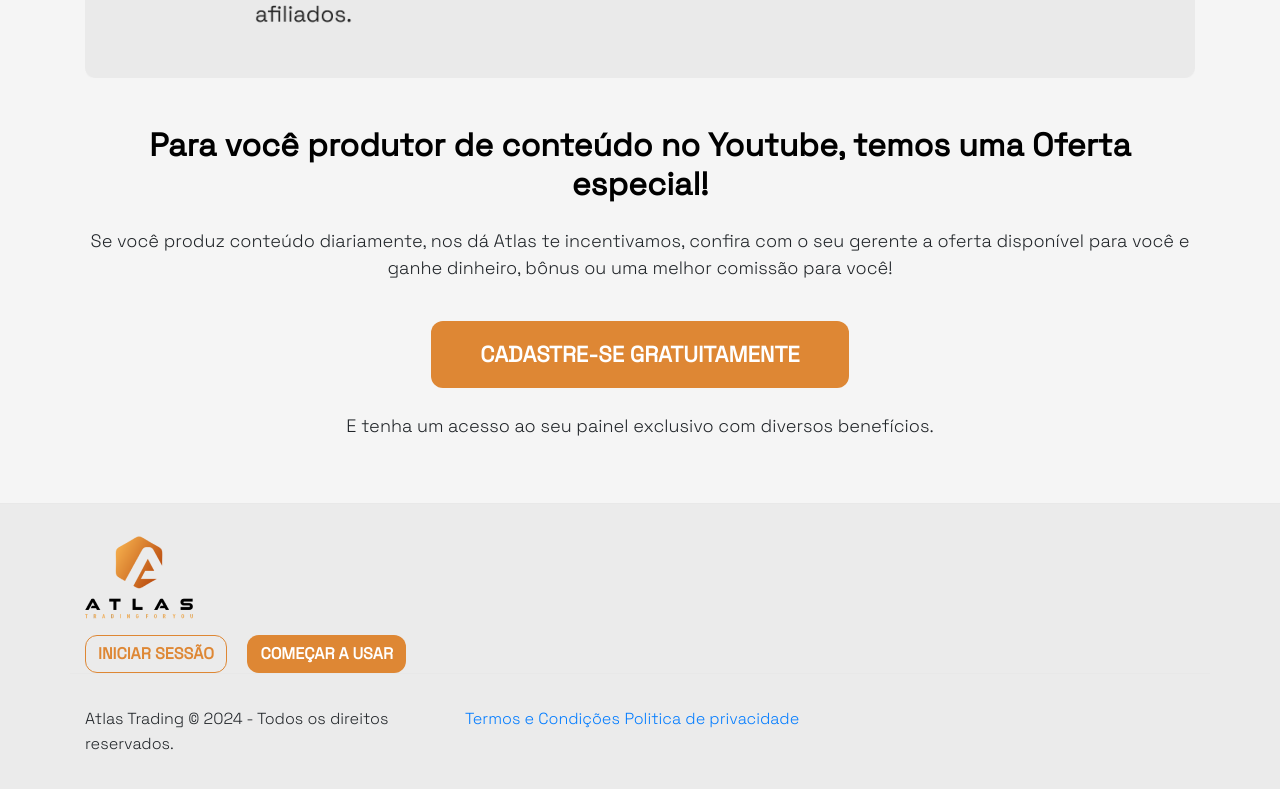
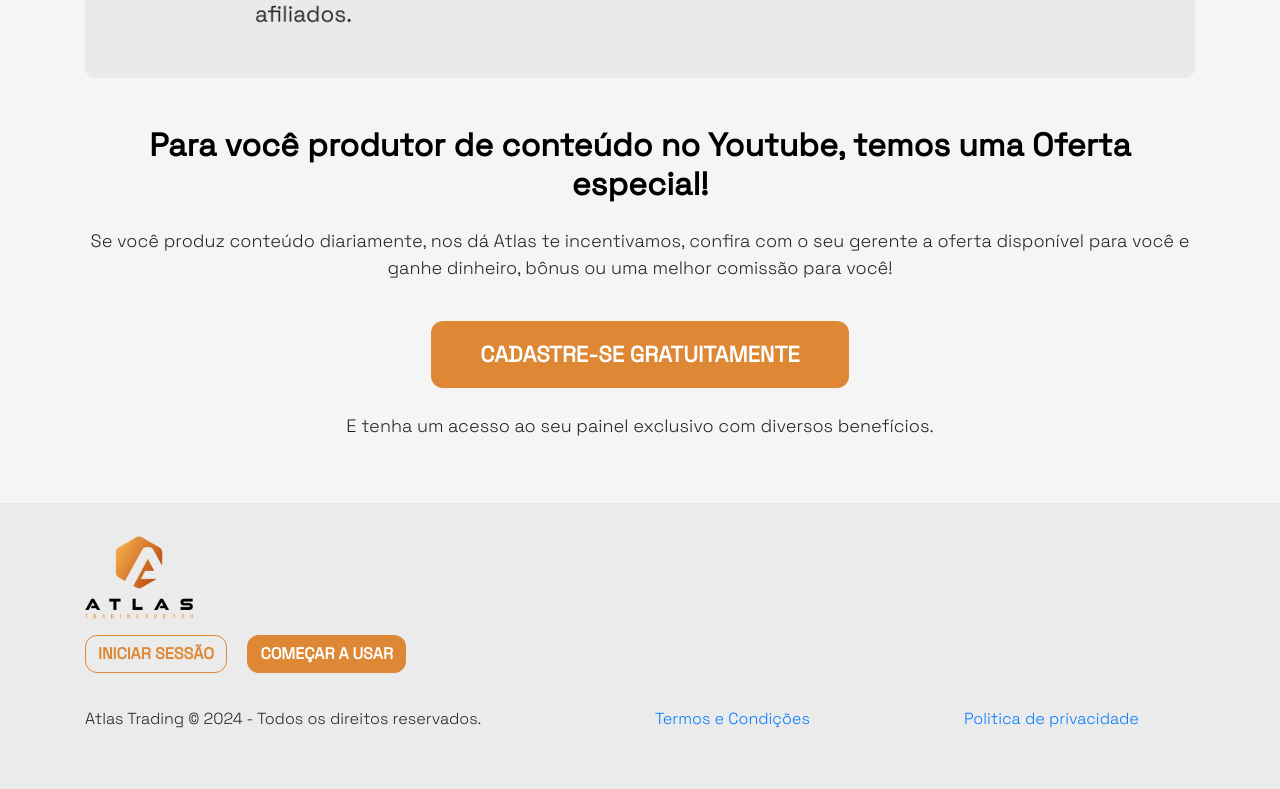
Before and after one commit to CaioAbra/afiliadosAtlas, a plain HTML site: page index.html in a window 1280 px wide. Shown: the part 4177-4966 px from the top of the page. Drawn offline with Linux system fonts and the light colour scheme.

Commit message:
teste footer

```diff
--- a/assets/css/style.css
+++ b/assets/css/style.css
@@ -407,6 +407,7 @@ section.dobra_5 a.btn-hero {
   align-items: center;
   min-height: 40vh;
   transition: transform 0.5s ease;
+  overflow-x: hidden;
 }
 @media screen and (max-width: 500px) {
   .carousel-items {
--- a/index.html
+++ b/index.html
@@ -258,13 +258,17 @@
 
         <div class="container footer-end">
             <div class="row">
-                <div class="col-12 col-md-4">
+                <div class="col-12 col-md-6">
                     <span>Atlas Trading © 2024 - Todos os direitos reservados.</span>
                 </div>
 
-                <div class="col-12 col-md-8">
+                <div class="col-12 col-md-3 mt-3 mt-lg-0">
                     <a href="#">Termos e Condições</a>
-                    <a href="#">Politica de privacidade</a>
+                    <!-- <a href="#">Politica de privacidade</a> -->
+                </div>
+                <div class="col-12 col-md-3 mt-3 mt-lg-0">
+                    <!-- <a href="#">Termos e Condições</a> -->
+                    <a href="#" class="ml-md-4">Politica de privacidade</a>
                 </div>
             </div>
         </div>
```
